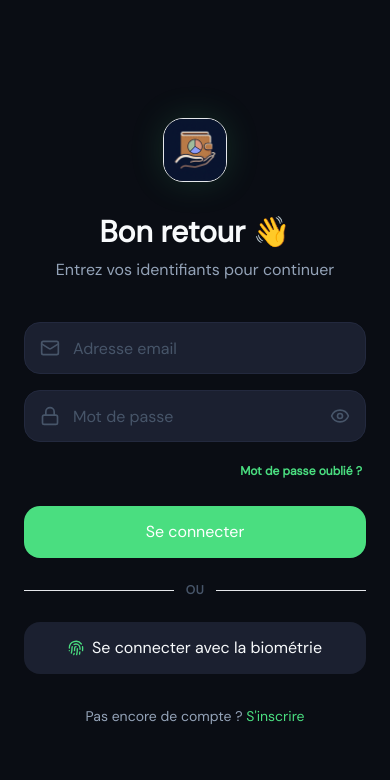
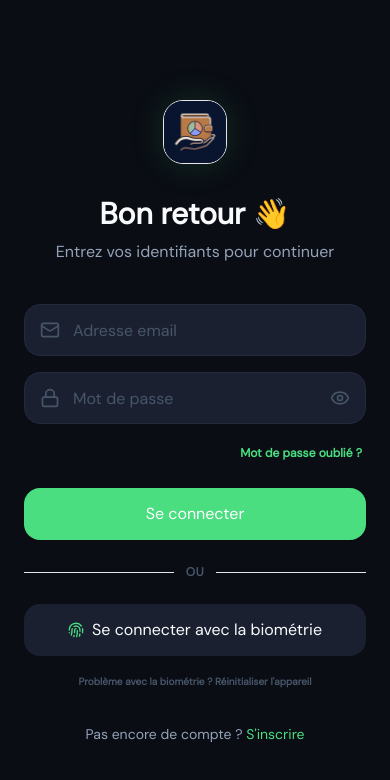
Before and after one commit to jvazel/budgetizer, a React (Vite) app in the folder client/: page /login in a window 390 px wide. Shown: the top 780 px of the page. Built offline with nearby package versions, Linux system fonts and the light colour scheme; no server answers.

Commit message:
fix(client): add automatic and manual biometric reset options for PWA mobile users

```diff
--- a/client/src/pages/Login.jsx
+++ b/client/src/pages/Login.jsx
@@ -92,8 +92,22 @@ const Login = () => {
     } catch (err) {
       toast.dismiss();
       console.error(err);
-      toast.error(err.response?.data?.message || err.message || "Échec de l'authentification biométrique.");
+      const errorMessage = err.response?.data?.message || err.message || "Échec de l'authentification biométrique.";
+
+      // Auto-reset local storage flags if the credential is unknown on the server (400 Bad Request / unknown key)
+      if (errorMessage.includes("inconnu") || errorMessage.includes("unknown") || err.response?.status === 400) {
+        localStorage.removeItem('webauthn_registered_on_device');
+        localStorage.removeItem('webauthn_dismissed_device');
+      }
+
+      toast.error(errorMessage);
     }
+  };
+
+  const handleResetWebAuthn = () => {
+    localStorage.removeItem('webauthn_registered_on_device');
+    localStorage.removeItem('webauthn_dismissed_device');
+    toast.success("Les paramètres biométriques de cet appareil ont été réinitialisés. Connectez-vous avec votre mot de passe pour les réactiver.");
   };
 
   const handleSubmit = async (e) => {
@@ -180,6 +194,16 @@ const Login = () => {
               <Fingerprint size={16} className="text-accent" />
               Se connecter avec la biométrie
             </Button>
+
+            <div className="text-center mt-3">
+              <button
+                type="button"
+                onClick={handleResetWebAuthn}
+                className="text-[10px] font-bold text-muted hover:text-accent transition-colors"
+              >
+                Problème avec la biométrie ? Réinitialiser l'appareil
+              </button>
+            </div>
           </>
         )}
 
--- a/client/src/pages/SettingsPage.jsx
+++ b/client/src/pages/SettingsPage.jsx
@@ -157,6 +157,8 @@ const SettingsPage = () => {
       toast.dismiss();
 
       toast.success('Périphérique biométrique enregistré avec succès !');
+      localStorage.setItem('webauthn_registered_on_device', 'true');
+      localStorage.removeItem('webauthn_dismissed_device');
       setDeviceName('');
       fetchCredentials();
     } catch (err) {
@@ -172,6 +174,8 @@ const SettingsPage = () => {
       await api.delete(`/webauthn/credentials/${id}`);
       toast.dismiss();
       toast.success('Périphérique supprimé');
+      localStorage.removeItem('webauthn_registered_on_device');
+      localStorage.removeItem('webauthn_dismissed_device');
       fetchCredentials();
     } catch (err) {
       toast.dismiss();
```
